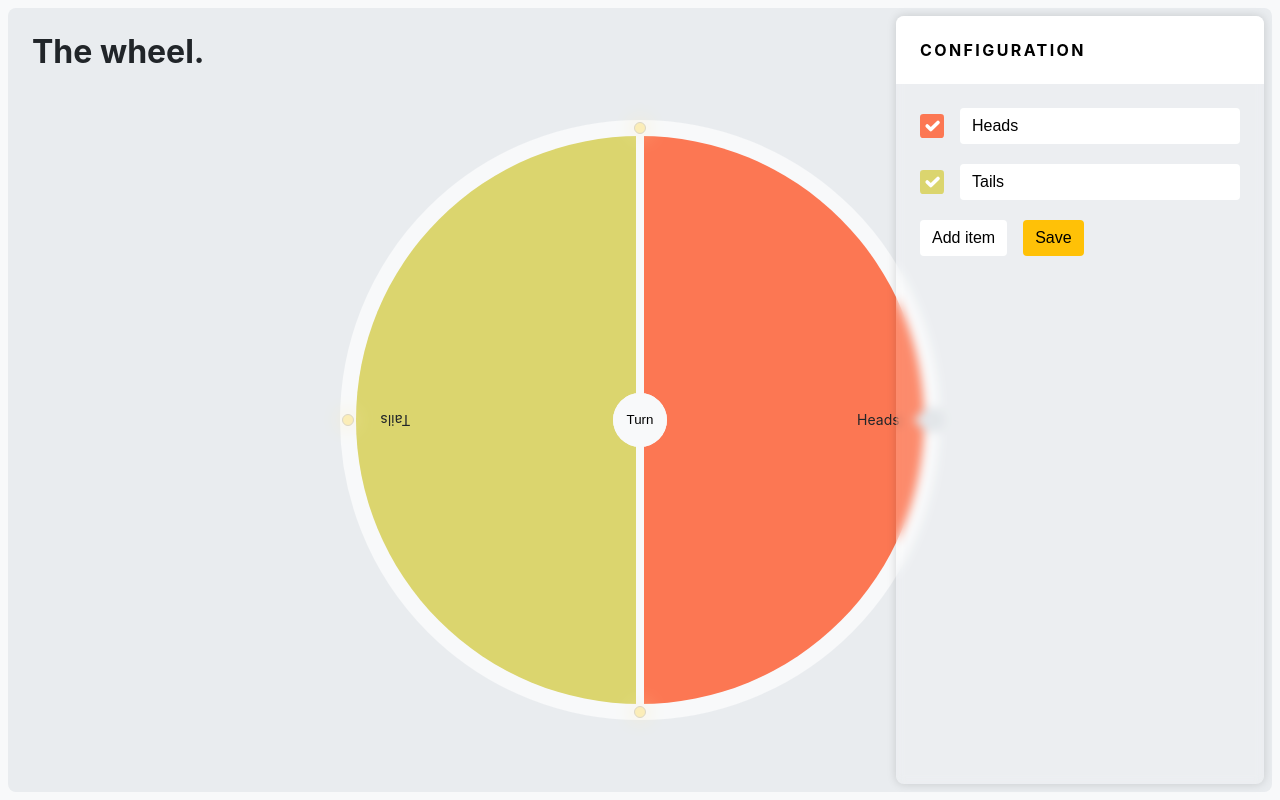
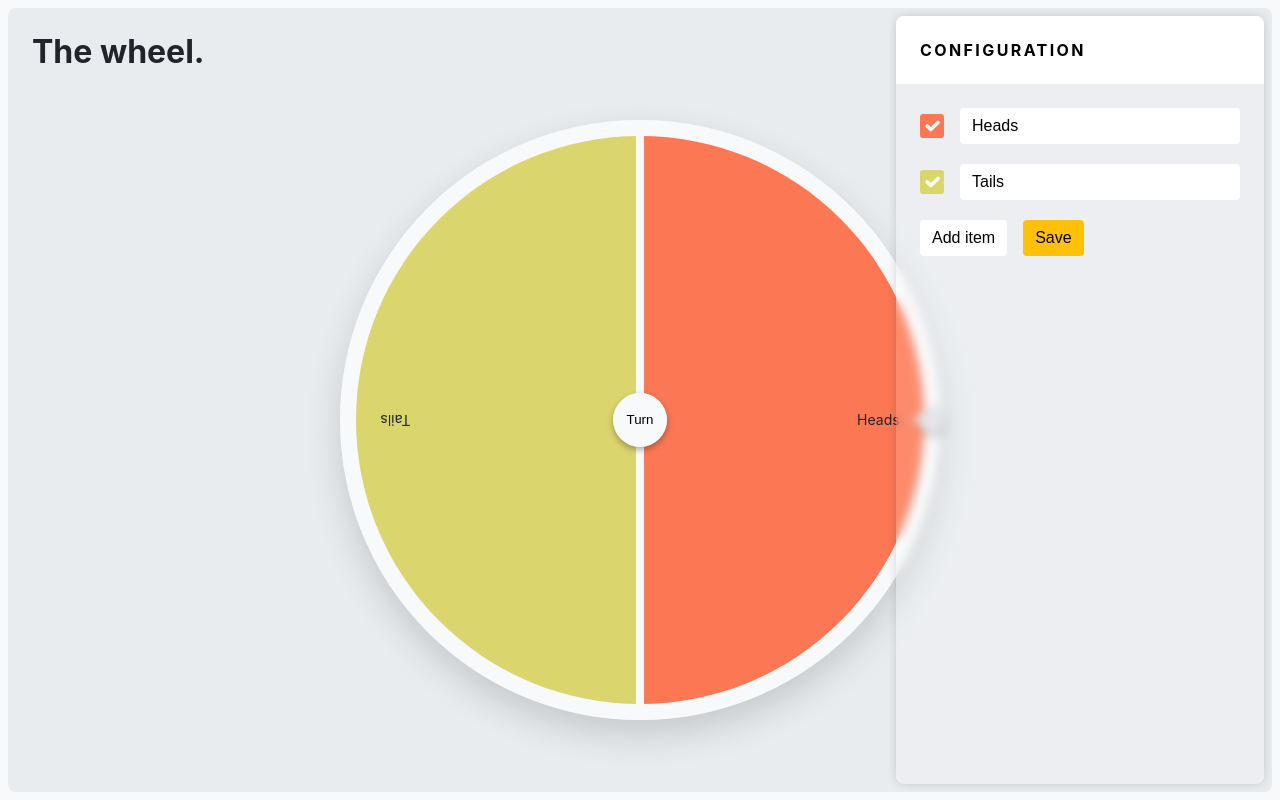
Before and after one commit to LoicGoyet/the-weel, a Next.js app: page / in a window 1280 px wide. Built offline with nearby package versions, Linux system fonts and the light colour scheme.

Commit message:
Update graphic design of the wheel component

```diff
--- a/components/designSystem/Wheel/index.tsx
+++ b/components/designSystem/Wheel/index.tsx
@@ -7,12 +7,7 @@ import {
   pickItem,
   resetItemsPicks,
 } from '../../../data/wheel';
-import {createCountArray} from '../../../utils/array';
-import {
-  getPointCoorInCircle,
-  getTriangleHeight,
-  getTriangleHypotenuse,
-} from '../../../utils/math';
+import {getTriangleHeight, getTriangleHypotenuse} from '../../../utils/math';
 import {getNumberOfLaps} from './utils/getNumberOfLaps';
 
 export type Props = {
@@ -34,10 +29,7 @@ const Wheel = ({className, items, onChange}: Props) => {
   const triangleHypotenuse = getTriangleHypotenuse(triangleBase, itemAngle / 2);
   const triangleHeight = getTriangleHeight(triangleBase, triangleHypotenuse);
 
-  const lightsLength = items.allIds.length * 2;
-
-  const shouldDisplayPickButton = !areAllItemsPicked(items) && !isSpining;
-  const shouldDisplayResetButton = areAllItemsPicked(items) && !isSpining;
+  const shouldDisplayPickButton = !areAllItemsPicked(items);
 
   useEffect(() => {
     const timer = setTimeout(() => {
@@ -66,17 +58,13 @@ const Wheel = ({className, items, onChange}: Props) => {
       }}
     >
       <ButtonWrapper>
-        {shouldDisplayPickButton && (
-          <Button onClick={handlePickClick} type='button' disabled={isSpining}>
-            Turn
-          </Button>
-        )}
-
-        {shouldDisplayResetButton && (
-          <Button onClick={handleResetClick} type='button' disabled={isSpining}>
-            Reset
-          </Button>
-        )}
+        <Button
+          onClick={shouldDisplayPickButton ? handlePickClick : handleResetClick}
+          type='button'
+          disabled={isSpining}
+        >
+          {shouldDisplayPickButton ? 'Turn' : 'Reset'}
+        </Button>
       </ButtonWrapper>
 
       <List className={className}>
@@ -90,7 +78,7 @@ const Wheel = ({className, items, onChange}: Props) => {
             <ListItem
               key={item.id}
               style={{
-                '--color': isItemDrafted ? 'rgb(var(--grey-4))' : item.color,
+                '--color': isItemDrafted ? 'rgb(var(--bg-color-1))' : item.color,
                 '--rotate': `calc(${initialDegPosition}deg + ${lapsDegPosition}deg)`,
                 '--triangle-base': `${triangleBase}px`,
                 '--triangle-height': `${triangleHeight}px`,
@@ -107,24 +95,6 @@ const Wheel = ({className, items, onChange}: Props) => {
 
       <LightWrapper>
         <Indicator />
-
-        {createCountArray(lightsLength).map(index => {
-          if (index === 0) {
-            return null;
-          }
-
-          const degPosition = (360 / lightsLength) * index + 90;
-          const position = getPointCoorInCircle(degPosition);
-          return (
-            <Light
-              key={index}
-              style={{
-                '--pos-x': `${position.x}%`,
-                '--pos-y': `${position.y}%`,
-              }}
-            />
-          );
-        })}
       </LightWrapper>
     </Wrapper>
   );
@@ -144,6 +114,7 @@ const Wrapper = styled.div<{
   max-width: 600px;
   position: relative;
   border-radius: 100%;
+  box-shadow: 0px 15px 35px rgba(0, 0, 0, 0.15);
 `;
 
 const List = styled.ul`
@@ -189,7 +160,6 @@ const ListItem = styled.li<{
     left: 0;
     border-style: solid;
     z-index: -1;
-    transition: border-color var(--color-transition-duration) ease-in-out;
     transition-delay: var(--spining-duration);
   }
 
@@ -215,8 +185,8 @@ const ListItemLabel = styled.span`
   min-height: 4px;
   text-align: right;
   padding: 0 10%;
-  transition: background-color 200ms ease-in-out;
   transition-delay: var(--spining-duration);
+  user-select: none;
 `;
 
 const ButtonWrapper = styled.span`
@@ -239,10 +209,21 @@ const Button = styled.button`
   border-radius: 100%;
   background-color: var(--bg-color);
   user-select: none;
+  box-shadow: 0 3px 6px rgba(0, 0, 0, 0.3);
+  transition: 0.3s ease-in-out;
+  cursor: pointer;
+
+  &:hover {
+    box-shadow: 0 2px 3px rgba(0, 0, 0, 0.4);
+  }
 
   &:focus {
-    box-shadow: 0 0 0 4px rgb(var(--focus-color));
     outline: 0;
+    box-shadow: 0 2px 3px rgba(0, 0, 0, 0.4);
+  }
+
+  &:disabled {
+    box-shadow: 0 1px 3px rgba(0, 0, 0, 0.5);
   }
 `;
 
@@ -253,30 +234,6 @@ const LightWrapper = styled.span`
   height: calc(100% - var(--border-width));
   width: calc(100% - var(--border-width));
   transform: translate(-50%, -50%);
-`;
-
-const Light = styled.span<{
-  style: {
-    '--pos-x': `${string}%`;
-    '--pos-y': `${string}%`;
-  };
-}>`
-  --size: calc(var(--border-width) - 4px);
-
-  position: absolute;
-  height: var(--size);
-  width: var(--size);
-  border-radius: 100%;
-  left: 50%;
-  top: 50%;
-  transform: translate(-50%, -50%);
-  margin-left: var(--pos-x);
-  margin-top: var(--pos-y);
-  z-index: 1;
-
-  border: 1px solid #dcd7c5;
-  box-shadow: 0 0 20px #fbedb8;
-  background-color: #fbedb8;
 `;
 
 const Indicator = styled.span`
@@ -292,6 +249,7 @@ const Indicator = styled.span`
   margin-top: 0%;
   z-index: 1;
   background-color: var(--bg-color);
+  box-shadow: 0 3px 6px rgba(0, 0, 0, 0.3);
 
   &::before {
     content: '';
```
